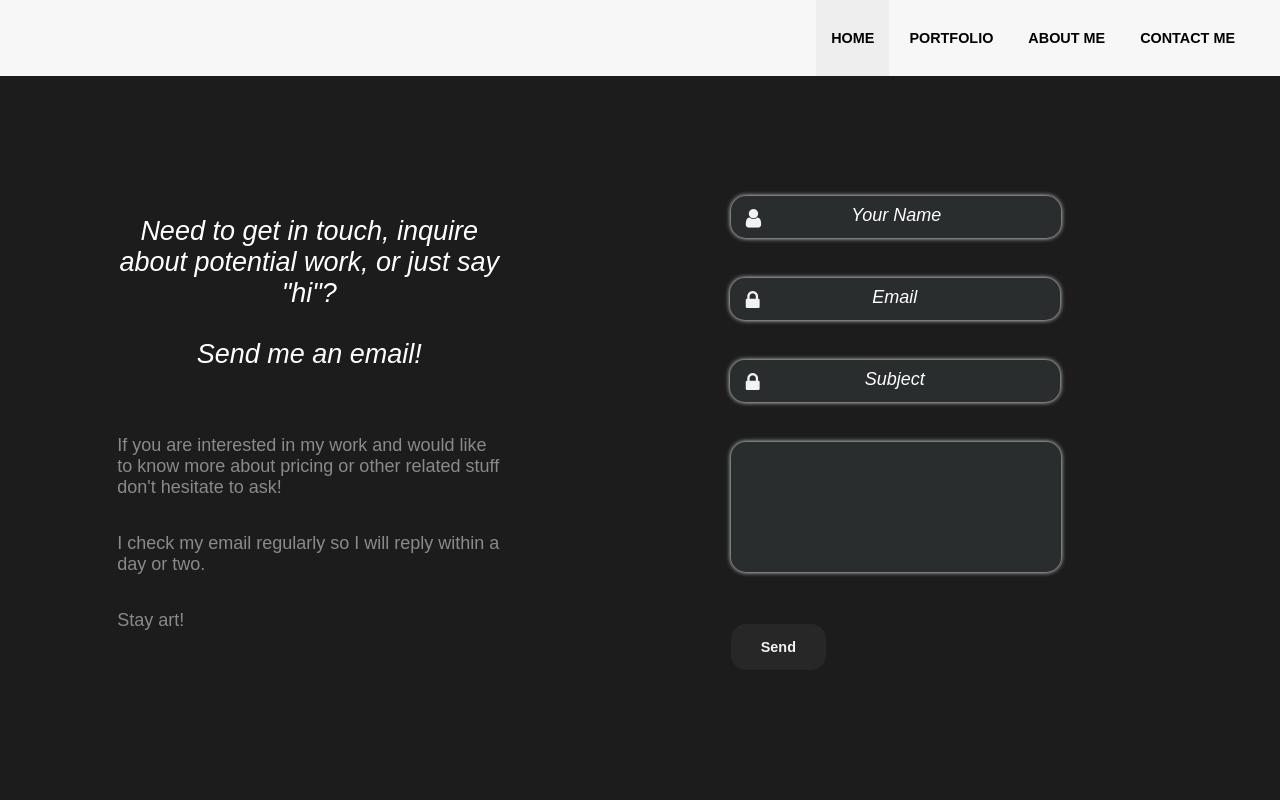
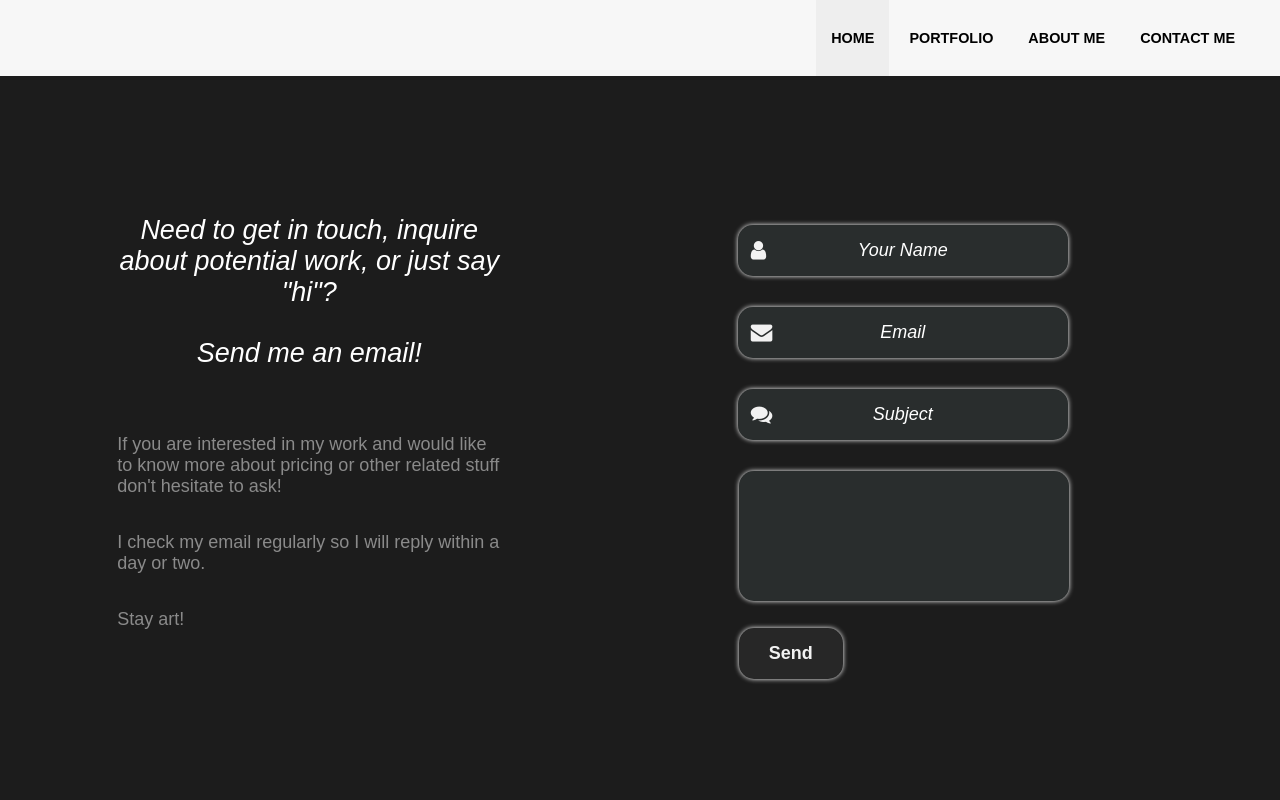
Before and after one commit to Nillar/ChristinaAngelovaArt, a plain HTML site: page src/contacts.html in a window 1280 px wide. Shown: the top 800 px of the page. Drawn offline with Linux system fonts and the light colour scheme; a web font is replaced by a local one.

Commit message:
added new font awesome icons for the contact form. Fixed speed draw div in home page for smaller resolution.

```diff
--- a/css/style.css
+++ b/css/style.css
@@ -164,9 +164,8 @@ div.advantages {
 
 .speed-draw div {
     display: inline-block;
-
     vertical-align: top;
-    padding: 35px 35px;
+    padding: 35px 0 35px 0;
     text-align: left;
 }
 
@@ -179,7 +178,9 @@ div.advantages {
     margin: 20px;
     font-style: italic;
 }
-
+.drawing-information {
+    padding-right: 15px!important;
+}
 .drawing-information h1 {
     padding-bottom: 20px;
     text-transform: uppercase;
@@ -349,7 +350,7 @@ footer ul li {
     display: flex;
     flex-direction: row;
     flex-grow: 1;
-    padding: 110px 0 110px 0 ;
+    padding: 109px 0 109px 0 ;
     min-height: 540px;
     max-height: 800px;
 }
@@ -358,7 +359,7 @@ footer ul li {
     display: inline-block;
     text-align: left;
     margin: 0 auto;
-
+    vertical-align: top;
 
 }
 .contact-greeting {
@@ -386,6 +387,7 @@ footer ul li {
     min-width: 40%;
     max-width: 60%;
     padding-left: 15px;
+    padding-top: 30px;
 }
 .contact-form div {
     display: block;
@@ -409,7 +411,7 @@ input {
     border: none;
     box-shadow: 0px 0px 5px white;
     color: white;
-    font-size: 0.6em;
+    font-size: 1em;
 
 }
 
@@ -417,16 +419,16 @@ textarea {
     width: 300px;
     height: 100px;
     padding: 15px;
-    text-align: center;
+    text-align: left;
     border-radius: 15px;
     background: rgba(70, 85, 83, 0.3);
     border: none;
     box-shadow: 0px 0px 5px white;
     color: white;
-    font-size: 0.6em;
+    font-size: 1em;
     resize: none;
     position: relative;
-    left: 20px
+    left: 28px;
 
 }
 
@@ -439,29 +441,33 @@ textarea {
 
 .send-button {
     font-family: "Lemonada", sans-serif;
-    font-size: 0.8em;
+    font-size: 1em;
     font-weight: 700;
     padding: 15px 30px;
     background-color: #272727;
     color: #f2f2f2;
-
     margin: 30px;
     border-radius: 15px;
     border: none;
     position: relative;
-    bottom: -70px;
+    bottom: -45px;
+    left: 8px;
+    box-shadow: 0px 0px 5px white;
 }
 
 .send-button:hover {
     cursor: pointer;
     background: rgba(70, 85, 83, 0.3);
+    transition: all 0.4s linear;
 }
 
 .fa-user,
-.fa-lock{
+.fa-envelope,
+.fa-comments {
+    width: 22px;
     font-size: 1.2em;
     color: #f2f2f2;
     position: relative;
-    left: 35px;
-    bottom: -5px;
+    left: 40px;
+    bottom: -2px;
 }
--- a/src/contacts.html
+++ b/src/contacts.html
@@ -38,10 +38,10 @@
                 <label> <i class="fa fa-user" aria-hidden="true"></i>
                     <input type="text" class="username" placeholder="Your Name" required>
                 </label>
-                <label> <i class="fa fa-lock" aria-hidden="true"></i>
+                <label> <i class="fa fa-envelope" aria-hidden="true"></i></i>
                     <input type="email" class="email" placeholder="Email" required>
                 </label>
-                <label> <i class="fa fa-lock" aria-hidden="true"></i>
+                <label> <i class="fa fa-comments" aria-hidden="true"></i></i>
                     <input type="text" class="subject" placeholder="Subject" required>
                 </label>
 
```
